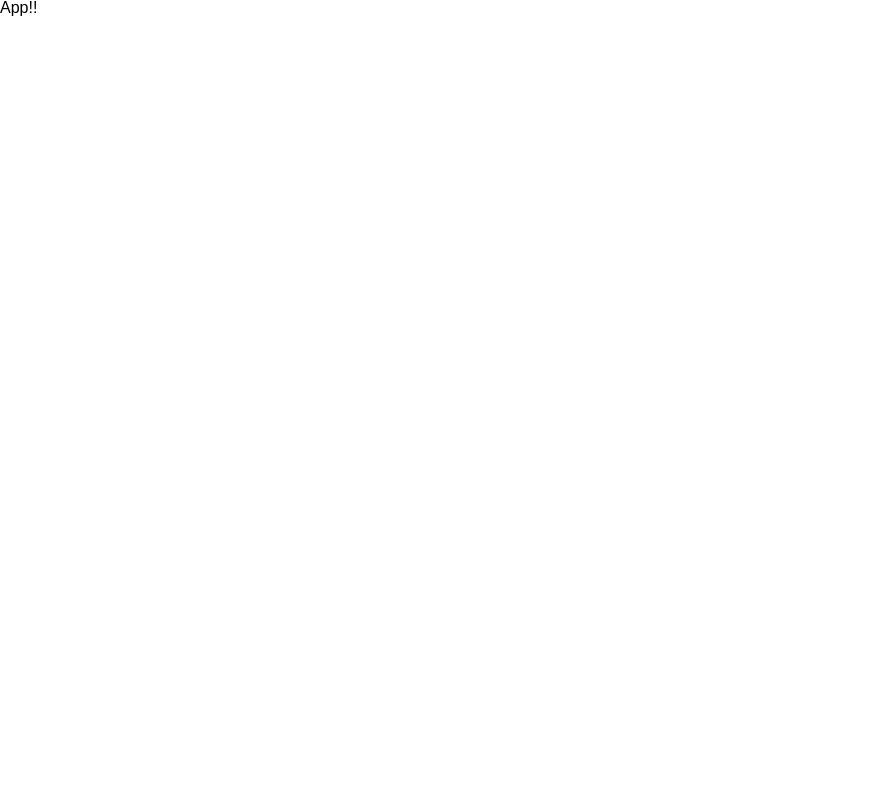
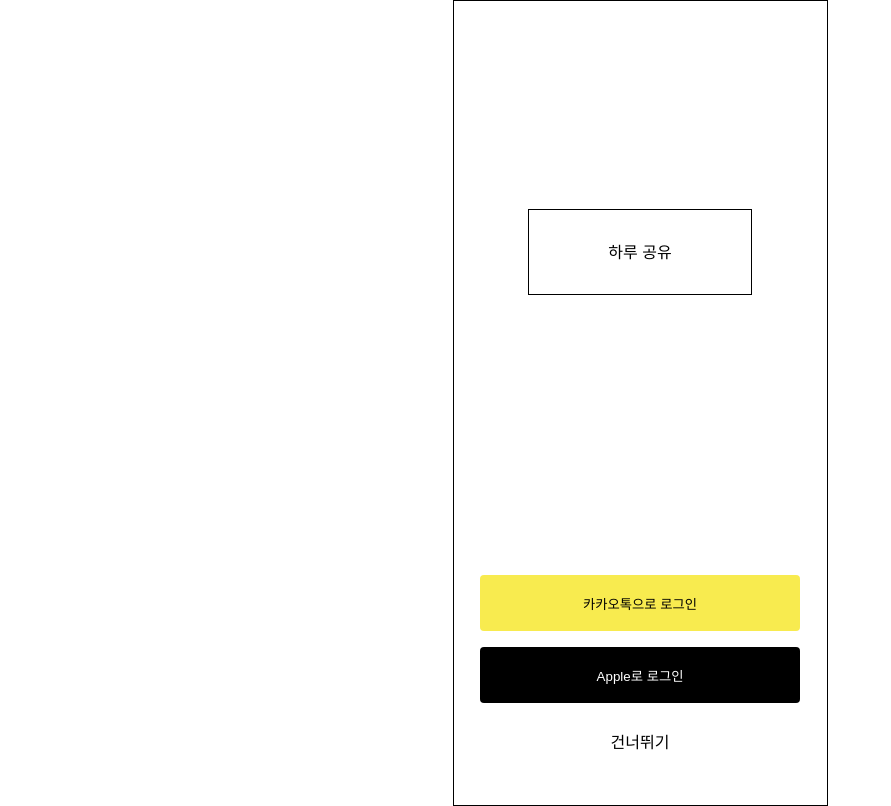
Before and after one commit to share-today/share-today-fe, a React (Create React App) app: page / in a window 1280 px wide. Shown: the whole page, without its empty margins (0-891 px from the left). Built offline with nearby package versions, Linux system fonts and the light colour scheme.

Commit message:
Design: 로그인 페이지 UI 작업`

```diff
--- a/src/App.tsx
+++ b/src/App.tsx
@@ -1,7 +1,12 @@
 import React from 'react';
+import Login from './pages/Login';
 
 function App() {
-  return <div className='App'>App!!</div>;
+  return (
+    <div className='App'>
+      <Login />
+    </div>
+  );
 }
 
 export default App;
--- /dev/null
+++ b/src/components/atoms/ImageButton.tsx
@@ -0,0 +1,22 @@
+import styled from 'styled-components';
+import apple from '../../assets/apple.png';
+import talk from '../../assets/talk.png';
+
+type Props = {
+  children: React.ReactNode;
+  color?: string;
+  width: number;
+  height: number;
+  imgType: string;
+};
+
+export const ImageButton = styled.button<Props>`
+  background-color: ${(props) => (props.color ? props.color : 'transparent')};
+  width: ${(props) => props.width}rem;
+  height: ${(props) => props.height}rem;
+  background-image: url(${(props) =>
+    props.imgType === 'talk' ? `${talk}` : `${apple}`})
+  background-repeat: no-repeat;
+  border-radius: 4px;
+  margin-bottom: 16px;
+`;
--- /dev/null
+++ b/src/components/atoms/Text.tsx
@@ -0,0 +1,11 @@
+import styled from 'styled-components';
+
+type Props = {
+  children: React.ReactNode;
+  color?: string;
+};
+
+export const Text = styled.p<Props>`
+  color: ${(props) => (props.color ? props.color : 'black')};
+  margin: 16px;
+`;
--- /dev/null
+++ b/src/pages/Login.tsx
@@ -0,0 +1,48 @@
+import styled from 'styled-components';
+import { ImageButton } from '../components/atoms/ImageButton';
+import { Text } from '../components/atoms/Text';
+
+const Login = () => {
+  return (
+    <LoginContainer>
+      <Title>하루 공유</Title>
+      <ButtonGroup>
+        <div>
+          <ImageButton imgType='talk' color='#F8EB4F' width={20} height={3.5}>
+            <Text>카카오톡으로 로그인</Text>
+          </ImageButton>
+        </div>
+        <div>
+          <ImageButton imgType='apple' color='#000000' width={20} height={3.5}>
+            <Text color='white'>Apple로 로그인</Text>
+          </ImageButton>
+        </div>
+        <div>
+          <Text>건너뛰기</Text>
+        </div>
+      </ButtonGroup>
+    </LoginContainer>
+  );
+};
+
+const LoginContainer = styled.div`
+  margin: auto;
+  width: 375px;
+  border: 1px solid black;
+  text-align: center;
+`;
+
+const Title = styled.p`
+  margin: auto;
+  width: 224px;
+  height: 86px;
+  padding: 35px 0;
+  border: 1px solid black;
+  margin-top: 208px;
+  margin-bottom: 280px;
+`;
+
+const ButtonGroup = styled.div`
+  margin-bottom: 54px;
+`;
+export default Login;
--- a/src/styles/GlobalStyle.ts
+++ b/src/styles/GlobalStyle.ts
@@ -18,6 +18,12 @@
     position: relative;
   }
 
+  button {
+    padding: 0;
+    background: none;
+    border: none;
+    outline:none;
+  }
   button:hover {
     cursor: pointer;
   }
```
Also changed, not shown: src/components/atoms/Button.tsx (added, +16 -0 lines), src/assets/apple.png (added), src/assets/talk.png (added).
